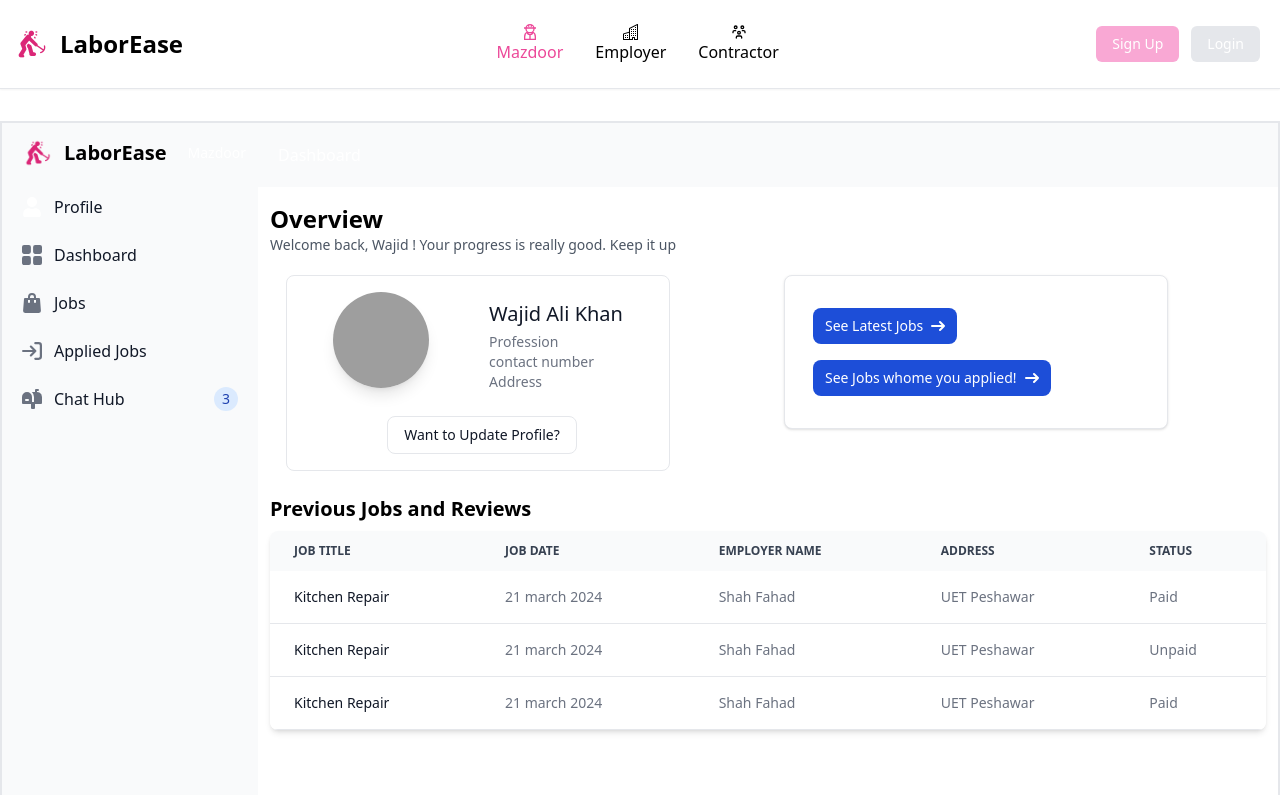
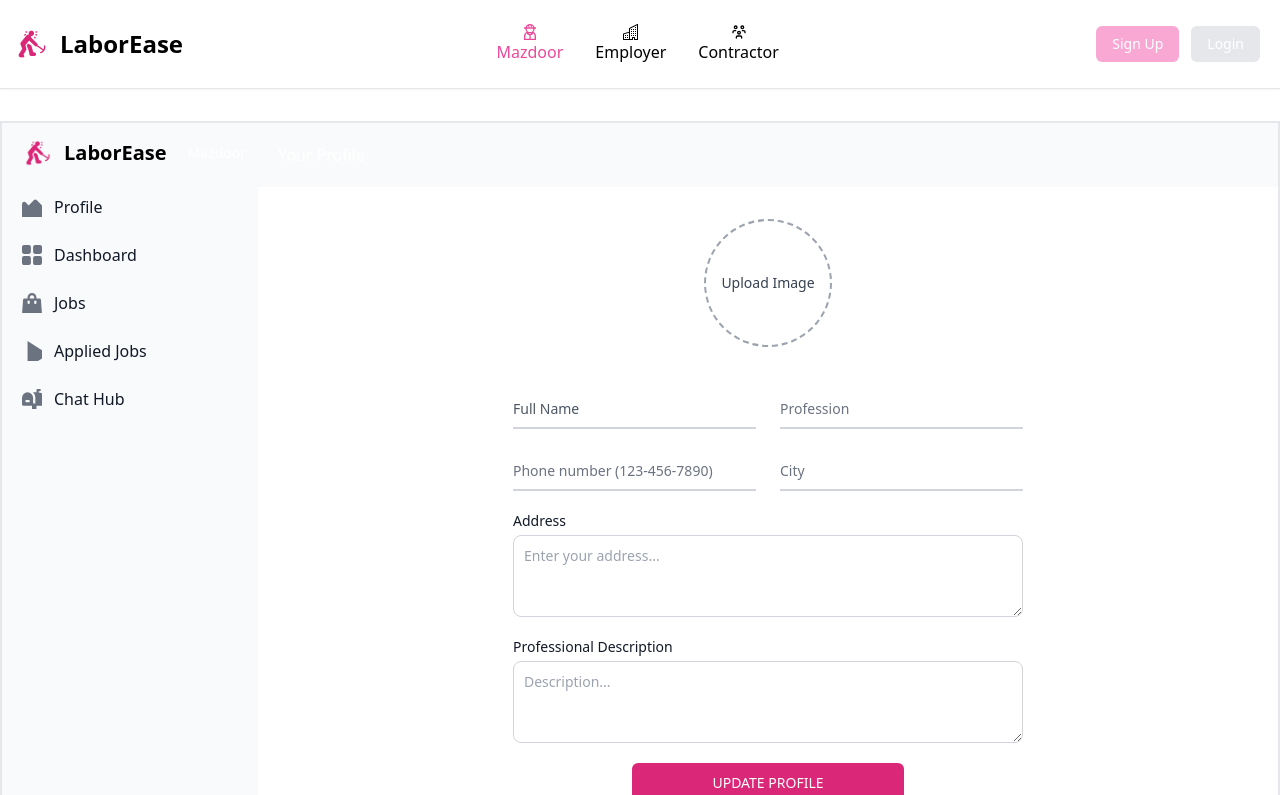
Before and after one commit to wajidweb/FYP_mazdoor, a React (Create React App) app: page /mazdoor/dashboard in a window 1280 px wide. Shown: the top 795 px of the page. Built offline with nearby package versions, Linux system fonts and the light colour scheme; grey boxes are pictures that could not be loaded.

Commit message:
sidebar functionality

```diff
--- /dev/null
+++ b/src/components/mazdoor_dashboard_data/AppliedJobs.js
@@ -0,0 +1,7 @@
+import React from 'react'
+
+export default function AppliedJobs() {
+  return (
+    <div>AppliedJobs</div>
+  )
+}
--- /dev/null
+++ b/src/components/mazdoor_dashboard_data/ChatHubMazdoor.js
@@ -0,0 +1,7 @@
+import React from 'react'
+
+export default function ChatHubMazdoor() {
+  return (
+    <div>ChatHubMazdoor</div>
+  )
+}
--- /dev/null
+++ b/src/components/mazdoor_dashboard_data/Jobs.js
@@ -0,0 +1,7 @@
+import React from 'react'
+
+export default function Jobs() {
+  return (
+    <div>Jobs</div>
+  )
+}
--- a/src/components/mazdoor_dashboard_data/Sidebar.js
+++ b/src/components/mazdoor_dashboard_data/Sidebar.js
@@ -1,11 +1,8 @@
-import {React, useState} from 'react'
+import { React, useState } from "react";
 import { Link } from "react-router-dom";
 import { FaUser } from "react-icons/fa";
-
-export default function Sidebar({
-    isOpen
-}) {
-
+import mazdoorSidebarData from "../utils/mazdoorSidebarData";
+export default function Sidebar({ isOpen, setSelectedOption }) {
   return (
     <div>
       <aside
@@ -17,7 +14,7 @@ export default function Sidebar({
       >
         <div className="h-full px-3 py-4 overflow-y-auto bg-gray-50 dark:bg-gray-800">
           <Link
-              to='/mazdoor/dashboard'
+            to="/mazdoor/dashboard"
             className="flex items-center justify-between ps-2.5 mb-5"
           >
             <div className="flex justify-start items-center">
@@ -33,18 +30,11 @@ export default function Sidebar({
             <span className="text-white text-sm">Mazdoor</span>
           </Link>
           <ul className="space-y-2 font-medium">
-              <li>
-                <a
-                  href="#"
-                  className="flex items-center p-2 text-gray-900 rounded-lg dark:text-white hover:bg-gray-100 dark:hover:bg-gray-700 group"
-                >
-                  <FaUser className="flex-shrink-0 w-5 h-5 text-white transition duration-75 dark:text-white group-hover:text-white dark:group-hover:text-white"/>
-                  <span className="ms-3">Profile</span>
-                </a>
-              </li>
-              <li>
-                <a
-                  href="#"
+            {mazdoorSidebarData.map((val, ind) => {
+              return (
+                <li key={ind}>
+                  <Link
+                    onClick={()=> setSelectedOption(val.text)}
                     className="flex items-center p-2 text-gray-900 rounded-lg dark:text-white hover:bg-gray-100 dark:hover:bg-gray-700 group"
                   >
                     <svg
@@ -54,81 +44,18 @@ export default function Sidebar({
                       fill="currentColor"
                       viewBox="0 0 18 18"
                     >
-                    <path d="M6.143 0H1.857A1.857 1.857 0 0 0 0 1.857v4.286C0 7.169.831 8 1.857 8h4.286A1.857 1.857 0 0 0 8 6.143V1.857A1.857 1.857 0 0 0 6.143 0Zm10 0h-4.286A1.857 1.857 0 0 0 10 1.857v4.286C10 7.169 10.831 8 11.857 8h4.286A1.857 1.857 0 0 0 18 6.143V1.857A1.857 1.857 0 0 0 16.143 0Zm-10 10H1.857A1.857 1.857 0 0 0 0 11.857v4.286C0 17.169.831 18 1.857 18h4.286A1.857 1.857 0 0 0 8 16.143v-4.286A1.857 1.857 0 0 0 6.143 10Zm10 0h-4.286A1.857 1.857 0 0 0 10 11.857v4.286c0 1.026.831 1.857 1.857 1.857h4.286A1.857 1.857 0 0 0 18 16.143v-4.286A1.857 1.857 0 0 0 16.143 10Z" />
-                  </svg>
-                  <span className="flex-1 ms-3 whitespace-nowrap">Dashboard</span>
-
-                </a>
-              </li>
-
-
-              <li>
-                <a
-                  href="#"
-                  className="flex items-center p-2 text-gray-900 rounded-lg dark:text-white hover:bg-gray-100 dark:hover:bg-gray-700 group"
-                >
-                  <svg
-                    className="flex-shrink-0 w-5 h-5 text-gray-500 transition duration-75 dark:text-gray-400 group-hover:text-gray-900 dark:group-hover:text-white"
-                    aria-hidden="true"
-                    xmlns="http://www.w3.org/2000/svg"
-                    fill="currentColor"
-                    viewBox="0 0 18 20"
-                  >
-                    <path d="M17 5.923A1 1 0 0 0 16 5h-3V4a4 4 0 1 0-8 0v1H2a1 1 0 0 0-1 .923L.086 17.846A2 2 0 0 0 2.08 20h13.84a2 2 0 0 0 1.994-2.153L17 5.923ZM7 9a1 1 0 0 1-2 0V7h2v2Zm0-5a2 2 0 1 1 4 0v1H7V4Zm6 5a1 1 0 1 1-2 0V7h2v2Z" />
+                      <path d={val.svgPath} />
                     </svg>
                     <span className="flex-1 ms-3 whitespace-nowrap">
-                    Jobs
+                      {val.text}
                     </span>
-                </a>
+                  </Link>
                 </li>
-              <li>
-                <a
-                  href="#"
-                  className="flex items-center p-2 text-gray-900 rounded-lg dark:text-white hover:bg-gray-100 dark:hover:bg-gray-700 group"
-                >
-                  <svg
-                    className="flex-shrink-0 w-5 h-5 text-gray-500 transition duration-75 dark:text-gray-400 group-hover:text-gray-900 dark:group-hover:text-white"
-                    aria-hidden="true"
-                    xmlns="http://www.w3.org/2000/svg"
-                    fill="none"
-                    viewBox="0 0 18 16"
-                  >
-                    <path
-                      stroke="currentColor"
-                      strokeLinecap="round"
-                      strokeLinejoin="round"
-                      strokeWidth={2}
-                      d="M1 8h11m0 0L8 4m4 4-4 4m4-11h3a2 2 0 0 1 2 2v10a2 2 0 0 1-2 2h-3"
-                    />
-                  </svg>
-                  <span className="flex-1 ms-3 whitespace-nowrap">Applied Jobs</span>
-                </a>
-              </li>
-
-              <li>
-                <a
-                  href="#"
-                  className="flex items-center p-2 text-gray-900 rounded-lg dark:text-white hover:bg-gray-100 dark:hover:bg-gray-700 group"
-                >
-                  <svg
-                    className="flex-shrink-0 w-5 h-5 text-gray-500 transition duration-75 dark:text-gray-400 group-hover:text-gray-900 dark:group-hover:text-white"
-                    aria-hidden="true"
-                    xmlns="http://www.w3.org/2000/svg"
-                    fill="currentColor"
-                    viewBox="0 0 20 20"
-                  >
-                    <path d="m17.418 3.623-.018-.008a6.713 6.713 0 0 0-2.4-.569V2h1a1 1 0 1 0 0-2h-2a1 1 0 0 0-1 1v2H9.89A6.977 6.977 0 0 1 12 8v5h-2V8A5 5 0 1 0 0 8v6a1 1 0 0 0 1 1h8v4a1 1 0 0 0 1 1h2a1 1 0 0 0 1-1v-4h6a1 1 0 0 0 1-1V8a5 5 0 0 0-2.582-4.377ZM6 12H4a1 1 0 0 1 0-2h2a1 1 0 0 1 0 2Z" />
-                  </svg>
-                  <span className="flex-1 ms-3 whitespace-nowrap">Chat Hub</span>
-                  <span className="inline-flex items-center justify-center w-3 h-3 p-3 ms-3 text-sm font-medium text-blue-800 bg-blue-100 rounded-full dark:bg-blue-900 dark:text-blue-300">
-                    3
-                  </span>
-                </a>
-              </li>
-
+              );
+            })}
           </ul>
         </div>
       </aside>
     </div>
-  )
+  );
 }
--- /dev/null
+++ b/src/components/utils/mazdoorSidebarData.js
@@ -0,0 +1,29 @@
+const mazdoorSidebarData = [
+    {
+        text: "Profile",
+        svgPath :"M22.766,4.566A1.994,1.994,0,0,0,20.586,5L18,7.586,13.414,3a2,2,0,0,0-2.828,0L6,7.586,3.414,5A2,2,0,0,0,0,6.414V17a5.006,5.006,0,0,0,5,5H19a5.006,5.006,0,0,0,5-5V6.414A2,2,0,0,0,22.766,4.566Z",
+        link: "/profile"
+    },
+    {
+        text: "Dashboard",
+        svgPath :"M6.143 0H1.857A1.857 1.857 0 0 0 0 1.857v4.286C0 7.169.831 8 1.857 8h4.286A1.857 1.857 0 0 0 8 6.143V1.857A1.857 1.857 0 0 0 6.143 0Zm10 0h-4.286A1.857 1.857 0 0 0 10 1.857v4.286C10 7.169 10.831 8 11.857 8h4.286A1.857 1.857 0 0 0 18 6.143V1.857A1.857 1.857 0 0 0 16.143 0Zm-10 10H1.857A1.857 1.857 0 0 0 0 11.857v4.286C0 17.169.831 18 1.857 18h4.286A1.857 1.857 0 0 0 8 16.143v-4.286A1.857 1.857 0 0 0 6.143 10Zm10 0h-4.286A1.857 1.857 0 0 0 10 11.857v4.286c0 1.026.831 1.857 1.857 1.857h4.286A1.857 1.857 0 0 0 18 16.143v-4.286A1.857 1.857 0 0 0 16.143 10Z",
+        link: "/dashboard"
+    },
+    {
+        text: "Jobs",
+        svgPath :"M17 5.923A1 1 0 0 0 16 5h-3V4a4 4 0 1 0-8 0v1H2a1 1 0 0 0-1 .923L.086 17.846A2 2 0 0 0 2.08 20h13.84a2 2 0 0 0 1.994-2.153L17 5.923ZM7 9a1 1 0 0 1-2 0V7h2v2Zm0-5a2 2 0 1 1 4 0v1H7V4Zm6 5a1 1 0 1 1-2 0V7h2v2Z",
+        link: "/jobs"
+    },
+    {
+        text: "Applied Jobs",
+        svgPath :"M19.749,9.464,5,.048V23.989L19.743,14.54a3,3,0,0,0,.006-5.076Z",
+        link: "/appliedjobs"
+    },
+    {
+        text: "Chat Hub",
+        svgPath :"m17.418 3.623-.018-.008a6.713 6.713 0 0 0-2.4-.569V2h1a1 1 0 1 0 0-2h-2a1 1 0 0 0-1 1v2H9.89A6.977 6.977 0 0 1 12 8v5h-2V8A5 5 0 1 0 0 8v6a1 1 0 0 0 1 1h8v4a1 1 0 0 0 1 1h2a1 1 0 0 0 1-1v-4h6a1 1 0 0 0 1-1V8a5 5 0 0 0-2.582-4.377ZM6 12H4a1 1 0 0 1 0-2h2a1 1 0 0 1 0 2Z",
+        link: "/chat"
+    },
+]
+
+export default mazdoorSidebarData;
--- a/src/pages/MazdoorDashboard.js
+++ b/src/pages/MazdoorDashboard.js
@@ -2,6 +2,10 @@ import { React, useState } from "react";
 import Sidebar from "../components/mazdoor_dashboard_data/Sidebar";
 import MazdoorProfile from "../components/mazdoor_dashboard_data/MazdoorProfile";
 import Dashboard from "../components/mazdoor_dashboard_data/Dashboard";
+import Jobs from "../components/mazdoor_dashboard_data/Jobs";
+import AppliedJobs from "../components/mazdoor_dashboard_data/AppliedJobs";
+import ChatHubMazdoor from "../components/mazdoor_dashboard_data/ChatHubMazdoor";
+import mazdoorSidebarData from "../components/utils/mazdoorSidebarData";
 
 export default function MazdoorDashboard() {
   const [isOpen, setIsOpen] = useState(true);
@@ -11,7 +15,25 @@ export default function MazdoorDashboard() {
     setIsOpen(!isOpen);
   };
 
+  const renderComponent = () => {
+    console.log("data ", mazdoorSidebarData);
+    switch (selectedOption) {
+      case mazdoorSidebarData[0].text:
+        return <MazdoorProfile />;
 
+      case mazdoorSidebarData[1].text:
+        return <Dashboard />;
+      case mazdoorSidebarData[2].text:
+        return <Jobs />;
+      case mazdoorSidebarData[3].text:
+        return <AppliedJobs />;
+      case mazdoorSidebarData[4].text:
+        return <ChatHubMazdoor />;
+
+      default:
+        return <MazdoorProfile />;
+    }
+  };
 
   return (
     <div className="py-8 ">
@@ -34,10 +56,10 @@ export default function MazdoorDashboard() {
         </svg>
       </button>
 
-      <div className="flex border-2" >
-        <Sidebar isOpen={isOpen}/>
-        <div className='flex-grow h-screen  rounded-sm' >
-         <Dashboard />
+      <div className="flex border-2">
+        <Sidebar isOpen={isOpen} setSelectedOption={setSelectedOption} />
+        <div className="flex-grow h-screen  rounded-sm">
+          {renderComponent()}
         </div>
       </div>
     </div>
```
Lines whose indentation alone changed are shown as unchanged.
